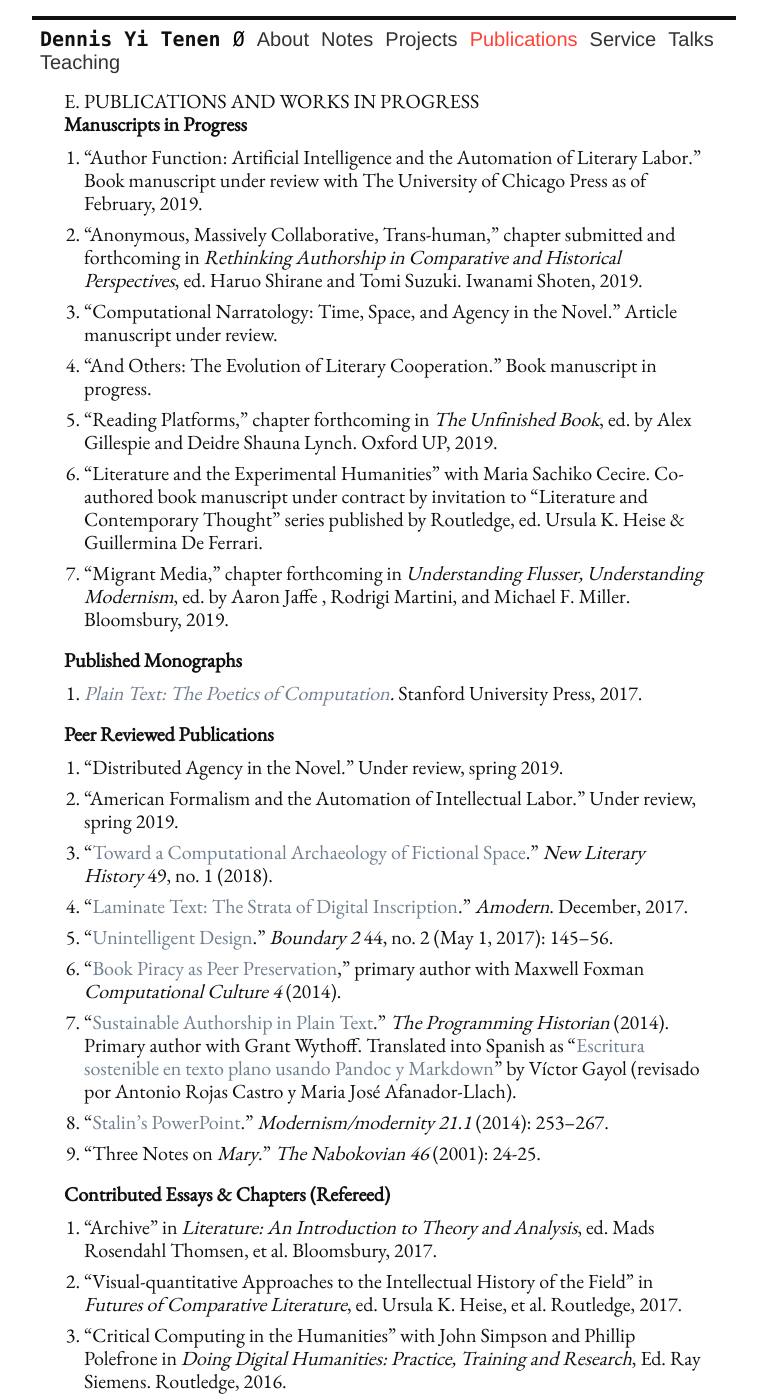
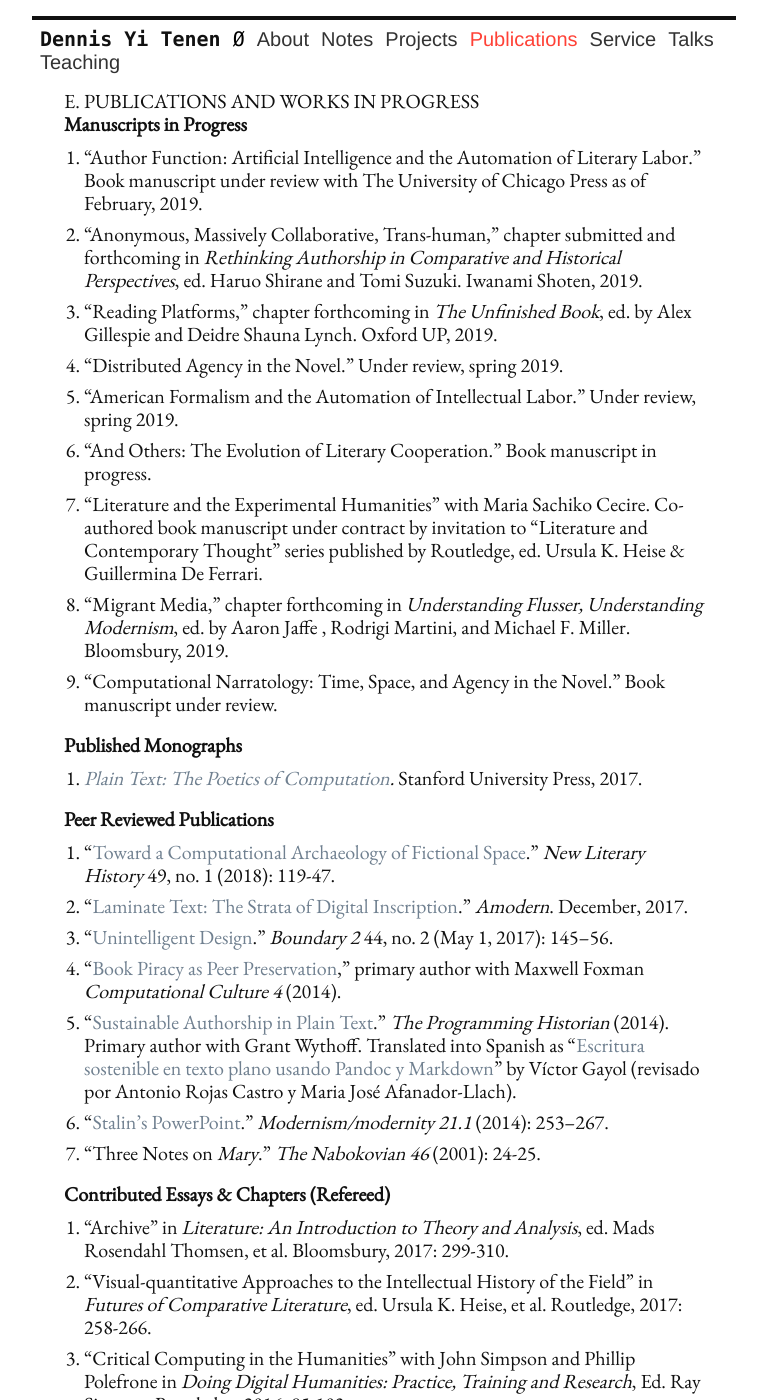
Before and after one commit to denten/denten.github.io, a Jekyll site: the page built from _pages/publications.md, in a window 1280 px wide and 1400 px high. Shown: the whole window, without its empty margins (256-1023 px from the left). Built offline with Jekyll 4.4.1, drawn with Linux system fonts in a browser that asks for light colours; some of the changed text lies outside the part shown.

Commit message:
page numbers update

```diff
--- a/_includes/CV/04-publications.md
+++ b/_includes/CV/04-publications.md
@@ -7,16 +7,18 @@
 2. "Anonymous, Massively Collaborative, Trans-human," chapter submitted and forthcoming in
    *Rethinking Authorship in Comparative and Historical Perspectives*, ed.  Haruo Shirane and
 Tomi Suzuki.  Iwanami Shoten, 2019.
-3. "Computational Narratology: Time, Space, and Agency in the Novel." Article manuscript under
-   review.
-4. "And Others: The Evolution of Literary Cooperation." Book manuscript in progress.
-5. "Reading Platforms," chapter forthcoming in *The Unfinished Book*, ed. by Alex Gillespie and
+3. "Reading Platforms," chapter forthcoming in *The Unfinished Book*, ed. by Alex Gillespie and
    Deidre Shauna Lynch. Oxford UP, 2019.
-6. "Literature and the Experimental Humanities" with Maria Sachiko Cecire.  Co-authored book
+4. "Distributed Agency in the Novel." Under review, spring 2019.
+5. "American Formalism and the Automation of Intellectual Labor." Under review, spring 2019.
+6. "And Others: The Evolution of Literary Cooperation." Book manuscript in progress.
+8. "Literature and the Experimental Humanities" with Maria Sachiko Cecire.  Co-authored book
    manuscript under contract by invitation to "Literature and Contemporary Thought" series
 published by Routledge, ed.  Ursula K. Heise & Guillermina De Ferrari.
-7. "Migrant Media," chapter forthcoming in *Understanding Flusser, Understanding Modernism*,
+9. "Migrant Media," chapter forthcoming in *Understanding Flusser, Understanding Modernism*,
    ed. by Aaron Jaffe , Rodrigi Martini, and Michael F. Miller. Bloomsbury, 2019.
+10. "Computational Narratology: Time, Space, and Agency in the Novel." Book manuscript under
+    review.
 
 ### Published Monographs
 
@@ -25,11 +27,9 @@
 
 ### Peer Reviewed Publications
 
-1. "Distributed Agency in the Novel." Under review, spring 2019.
-1. "American Formalism and the Automation of Intellectual Labor." Under review, spring 2019.
 1. "[Toward a Computational Archaeology of Fictional
    Space](https://academiccommons.columbia.edu/doi/10.7916/D8QC1M5D)." *New Literary History*
-49, no. 1 (2018).
+49, no. 1 (2018): 119-47.
 2. "[Laminate Text: The Strata of Digital
    Inscription](http://amodern.net/article/laminate-text/)." *Amodern*.  December, 2017.
 3. “[Unintelligent Design](http://boundary2.dukejournals.org/content/44/2/145.abstract).”
@@ -51,13 +51,14 @@
 ### Contributed Essays & Chapters (Refereed)
 
 3. "Archive" in *Literature: An Introduction to Theory and Analysis*, ed. Mads Rosendahl
-   Thomsen, et al. Bloomsbury, 2017.
+   Thomsen, et al. Bloomsbury, 2017: 299-310.
 5. "Visual-quantitative Approaches to the Intellectual History of the Field" in *Futures of
-   Comparative Literature*, ed. Ursula K. Heise, et al.  Routledge, 2017.
+   Comparative Literature*, ed. Ursula K. Heise, et al.  Routledge, 2017: 258-266.
 4. "Critical Computing in the Humanities" with John Simpson and Phillip Polefrone in *Doing
-   Digital Humanities: Practice, Training and Research*, Ed. Ray Siemens. Routledge, 2016.
+   Digital Humanities: Practice, Training and Research*, Ed. Ray Siemens. Routledge, 2016:
+85-103.
 6. "Blunt Instrumentalism" in *Debates in the Digital Humanities*, ed.  Matthew K. Gold, et al.
-   Minnesota UP, 2016.
+   Minnesota UP, 2016: 83-91.
 7. "Travelogue as Fact and Fiction." *Imaginäre Topografien: Migration und Verortung,* ed.
    Klaus Müller-Richter and Ramona Uritescu-Lombard.  Transcript-Verlag, 2007: 99-111.
 
```
